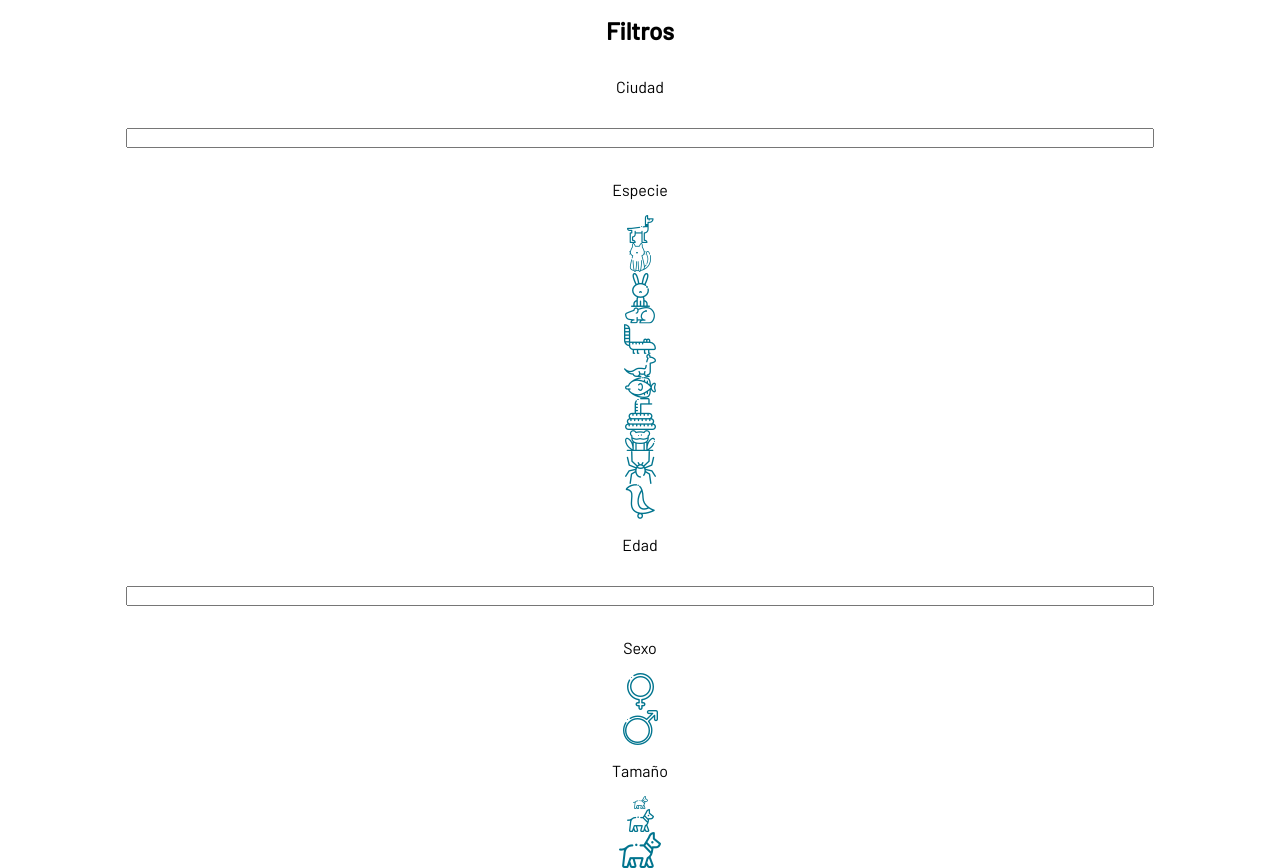
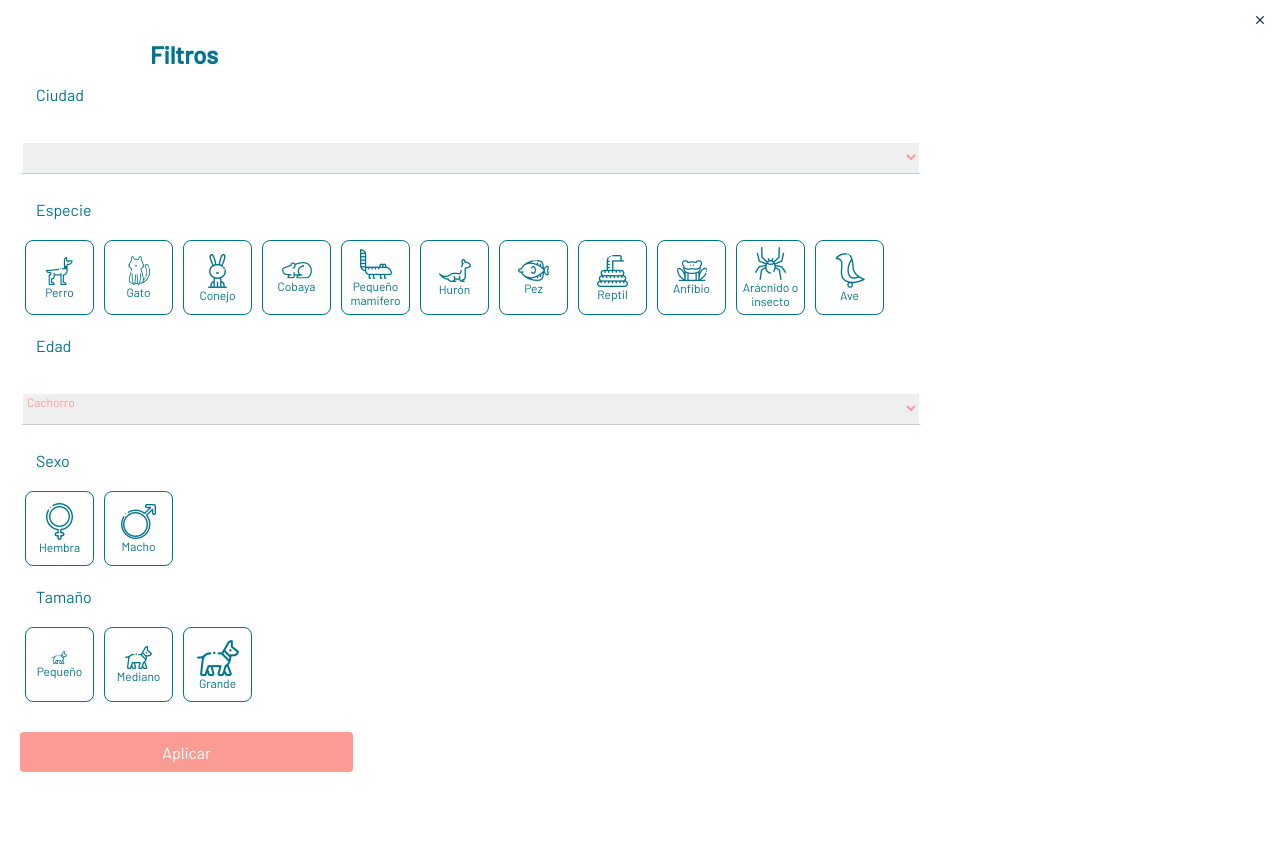
Before and after one commit to davidsotelo26/protectora-front, a React (Create React App) app: page /filter in a window 1280 px wide. After the commit the page ends 800 px from the top, so only its background shows below. Built offline with nearby package versions, Linux system fonts and the light colour scheme.

Commit message:
Pagina Filtros 1.1

```diff
--- a/src/App.scss
+++ b/src/App.scss
@@ -8,8 +8,9 @@
 }
 
 html, body, #root, .App {
-  width: 390px;
+  width: 94vw;
   height: auto;
+  margin-left: 5px;
 }
 
 ::-webkit-scrollbar {
--- a/src/Components/navbar/navbar.scss
+++ b/src/Components/navbar/navbar.scss
@@ -1,6 +1,6 @@
 
 .navbar{
-    width: 390px;
+    width: 94vw;
     height: 7vh;
 
     display: flex;
--- a/src/Pages/filtrosBusqueda/Filtros.jsx
+++ b/src/Pages/filtrosBusqueda/Filtros.jsx
@@ -1,47 +1,138 @@
 import React, { useState } from "react";
+import { useNavigate } from 'react-router-dom';
 import "./Filtros.scss";
 const iconos = require.context("../../assets", true);
 
-function Filtros({ onSearch, t }) {
-    const [searchTerm, setSearchTerm] = useState("");
+function Filtros() {
+    const [searchTerm, setSearchTerm] = useState({ city: "", especies: "", edad: "", genre: "", size: "" });
+    const navigate = useNavigate();
+
+    const finishSearch = () => {
+        console.log(searchTerm);
+    };
+
+    const handleButtonSize = (value) => {
+        setSearchTerm({ ...searchTerm, size: value })
+    };
+
+    const handleButtonGenre = (value) => {
+        setSearchTerm({ ...searchTerm, genre: value })
+    };
+
+    const handleButtonSpecie = (value) => {
+        setSearchTerm({ ...searchTerm, especies: value })
+    };
 
     const handleSearch = (event) => {
         const value = event.target.value;
-        setSearchTerm(value);
-        onSearch(value);
+        setSearchTerm({ ...searchTerm, [event.target.name]: value });
     };
+    const handleButtonClick = () => {
+        navigate('/logincover');
+    }
+
     return (
+        <div id="filter-container">
+            <button className="close-btn" onClick={handleButtonClick}>
+                <img src={iconos("./cerrar.png")} alt="Cerrar" />
+            </button>
+
             <div id="filter">
                 <h2 id="f-title">Filtros</h2>
                 <p className="f-para">Ciudad</p>
-                <input className="f-input"
+                <select className="f-input"
                     type="text"
-                value={searchTerm}
-                onChange={handleSearch} />
+                    name="city"
+                    onChange={handleSearch}>
+
+                </select>
+
                 <p className="f-para">Especie</p>
-            <img className="f-img" src={iconos("./Primarios/perrop.png")} alt="" />
-            <img className="f-img" src={iconos("./Primarios/cat.png")} alt="" />
-            <img className="f-img" src={iconos("./Primarios/conejo.png")} alt="" />
-            <img className="f-img" src={iconos("./Primarios/067Hamster.png")} alt="" />
-            <img className="f-img" src={iconos("./Primarios/CoatiCopy.png")} alt="" />
-            <img className="f-img" src={iconos("./Primarios/huron.png")} alt="" />
-            <img className="f-img" src={iconos("./Primarios/fish2.png")} alt="" />
-            <img className="f-img" src={iconos("./Primarios/snake.png")} alt="" />
-            <img className="f-img" src={iconos("./Primarios/anfibio.png")} alt="" />
-            <img className="f-img" src={iconos("./Primarios/aracnido.png")} alt="" />
-            <img className="f-img" src={iconos("./Primarios/ave.png")} alt="" />
+                <div className="f-b-filters" >
+                    <button id="f-btn__especie" onClick={() => handleButtonSpecie("Perro")}>
+                        <img className="f-img" src={iconos("./Primarios/perrop.png")} alt="perro" />
+                        Perro
+                    </button>
+                    <button id="f-btn__especie" onClick={() => handleButtonSpecie("Gato")}>
+                        <img className="f-img" src={iconos("./Primarios/cat.png")} alt="gato" />
+                        Gato
+                    </button>
+                    <button id="f-btn__especie" onClick={() => handleButtonSpecie("Conejo")}>
+                        <img className="f-img" src={iconos("./Primarios/conejo.png")} alt="conejo" />
+                        Conejo
+                    </button>
+                    <button id="f-btn__especie" onClick={() => handleButtonSpecie("Cobaya")}>
+                        <img className="f-img" src={iconos("./Primarios/067Hamster.png")} alt="cobaya" />
+                        Cobaya
+                    </button>
+                    <button id="f-btn__especie" onClick={() => handleButtonSpecie("Pequeño mamifero")}>
+                        <img className="f-img" src={iconos("./Primarios/CoatiCopy.png")} alt="coati" />
+                        Pequeño mamifero
+                    </button>
+                    <button id="f-btn__especie" onClick={() => handleButtonSpecie("Huron")}>
+                        <img className="f-img" src={iconos("./Primarios/huron.png")} alt="huron" />
+                        Hurón
+                    </button>
+                    <button id="f-btn__especie" onClick={() => handleButtonSpecie("Pez")}>
+                        <img className="f-img" src={iconos("./Primarios/fish2.png")} alt="pez" />
+                        Pez
+                    </button>
+                    <button id="f-btn__especie" onClick={() => handleButtonSpecie("Reptil")}>
+                        <img className="f-img" src={iconos("./Primarios/snake.png")} alt="reptil" />
+                        Reptil
+                    </button>
+                    <button id="f-btn__especie" onClick={() => handleButtonSpecie("Anfibio")}>
+                        <img className="f-img" src={iconos("./Primarios/anfibio.png")} alt="anfibio" />
+                        Anfibio
+                    </button>
+                    <button id="f-btn__especie" onClick={() => handleButtonSpecie("Aracnido o insecto")}>
+                        <img className="f-img" src={iconos("./Primarios/aracnido.png")} alt="aracnido" />
+                        Arácnido o insecto
+                    </button>
+                    <button id="f-btn__especie" onClick={() => handleButtonSpecie("Ave")}>
+                        <img className="f-img" src={iconos("./Primarios/ave.png")} alt="ave" />
+                        Ave
+                    </button>
+                </div>
                 <p className="f-para">Edad</p>
-            <input className="f-input"
+                <select className="f-input"
                     type="text"
-                value={searchTerm}
-                onChange={handleSearch}/>
+                    name="edad"
+                    onChange={handleSearch} >
+                    <option value="cachorro">Cachorro</option>
+                    <option value="joven">Joven</option>
+                    <option value="adulto">Adulto</option>
+                </select>
                 <p className="f-para">Sexo</p>
-            <img className="f-img" src={iconos("./Primarios/female.png")} alt="" />
-            <img className="f-img" src={iconos("./Primarios/male.png")} alt="" />
+                <div className="f-b-filters">
+                    <button id="f-btn__genre" onClick={() => handleButtonGenre("Female")}>
+                        <img className="f-img" src={iconos("./Primarios/female.png")} alt="female" />
+                        Hembra
+                    </button>
+                    <button id="f-btn__genre" onClick={() => handleButtonGenre("Male")}>
+                        <img className="f-img" src={iconos("./Primarios/male.png")} alt="male" />
+                        Macho
+                    </button>
+                </div>
                 <p className="f-para">Tamaño</p>
-            <img className="f-img" src={iconos("./Primarios/group.png")} alt="" />
-            <img className="f-img" src={iconos("./Primarios/groupCopy.png")} alt="" />
-            <img className="f-img" src={iconos("./Primarios/groupCopy2.png")} alt="" />
+                <div className="f-b-filters">
+                    <button id="f-btn__size" onClick={() => handleButtonSize("S")}>
+                        <img className="f-img" src={iconos("./Primarios/group.png")} alt="small" />
+                        Pequeño
+                    </button>
+                    <button id="f-btn__size" onClick={() => handleButtonSize("M")}>
+                        <img className="f-img" src={iconos("./Primarios/groupCopy.png")} alt="middle" />
+                        Mediano
+                    </button>
+                    <button id="f-btn__size" onClick={() => handleButtonSize("L")}>
+                        <img className="f-img" src={iconos("./Primarios/groupCopy2.png")} alt="large" />
+                        Grande
+                    </button>
+                </div>
+                <div id="f-span">
+                    <span onClick={finishSearch}>Aplicar</span>
+                </div>
+            </div>
         </div>
     )
 }
--- a/src/Pages/filtrosBusqueda/Filtros.scss
+++ b/src/Pages/filtrosBusqueda/Filtros.scss
@@ -1,24 +1,151 @@
-#filter{
-    width: 100vw;
-    height: 80%;
-    display: flex;
-    flex-direction: column;
-    align-items: center;
-    justify-content: center;
+#filter-container {
 
-    #f-title{
-        font-size: 1.5rem;
-        font-weight: bold;
-        margin: 1rem;
+    margin-top: 40px;
+
+    .close-btn {
+        width: 30px;
+        height: 30px;
+        position: absolute;
+        top: 0;
+        right: 0;
+        background: none;
+        border: none;
+        font-size: 1.5em;
+        margin: 5px;
     }
 
-    .f-input{
-        margin: 1rem;
-        width: 80%;
+    #filter {
+        width: 90vw;
+        height: 95vh;
+        display: flex;
+        flex-direction: column;
+        align-items: flex-start;
+        margin-top: 1rem;
+
+        #f-title {
+            font-size: 1.5rem;
+            font-weight: bold;
+            color: rgb(1 116 142);
+            margin-left: 130px;
+        }
+
+        .f-input {
+            width: 70vw;
+            height: 30px;
+            margin-bottom: 10px;
+            border: 3px solid white;
+            border-bottom: 1px solid rgb(189 210 214);
+            margin-top: 20px;
+            font-size: 12px;
+            align-items: start;
+            color: rgb(250 156 147);
+        }
+
+        .f-para {
+            font-size: 1rem;
+            margin: 1rem;
+            color: rgb(1 116 142);
+            text-align: left;
+        }
+
+        .f-b-filters {
+            display: flex;
+            flex-direction: row;
+            align-items: center;
+            flex-wrap: wrap;
+            justify-content: flex-start;
+        }
+
+        #f-btn {
+            width: 67px;
+            height: 73px;
+            margin: 5px;
+            font-size: 12px;
+            display: flex;
+            flex-direction: column;
+            align-items: center;
+            justify-content: center;
+            border-radius: 8px;
+            border: 1px solid rgb(1, 116, 142);
+            background-color: white;
+            color: rgb(1, 116, 142);
+
+            &__especie {
+                width: 67px;
+                height: 73px;
+                margin: 5px;
+                font-size: 12px;
+                display: flex;
+                flex-direction: column;
+                align-items: center;
+                justify-content: center;
+                border-radius: 8px;
+                border: 1px solid rgb(1, 116, 142);
+                background-color: white;
+                color: rgb(1, 116, 142);
+
+                &:hover {
+                    border: 1px solid rgb(250 156 147);
+                    background-color: white;
+                    color: rgb(250 156 147);
+                }
+            }
+
+            &__genre {
+                width: 67px;
+                height: 73px;
+                margin: 5px;
+                font-size: 12px;
+                display: flex;
+                flex-direction: column;
+                align-items: center;
+                justify-content: center;
+                border-radius: 8px;
+                border: 1px solid rgb(1, 116, 142);
+                background-color: white;
+                color: rgb(1, 116, 142);
+
+                &:hover {
+                    border: 1px solid rgb(250 156 147);
+                    background-color: white;
+                    color: rgb(250 156 147);
+                }
+            }
+
+            &__size {
+                width: 67px;
+                height: 73px;
+                margin: 5px;
+                font-size: 12px;
+                display: flex;
+                flex-direction: column;
+                align-items: center;
+                justify-content: center;
+                border-radius: 8px;
+                border: 1px solid rgb(1, 116, 142);
+                background-color: white;
+                color: rgb(1, 116, 142);
+
+                &:hover {
+                    border: 1px solid rgb(250 156 147);
+                    background-color: white;
+                    color: rgb(250 156 147);
+                }
+            }
+        }
+
     }
+    #f-span{
+        width: 333px;
+        height: 40px;
+        margin-top: 25px;
+        border-radius: 4px;
+        display: flex;
+        color: white;
+        background-color: rgb(250 156 147);
+        align-items: center;
+        justify-content: center;
+        font-size: 16px;
 
-    .f-para{
-        font-size: 1rem;
-        margin: 1rem;
     }
 }
```
Also changed, not shown: src/Services/Api.jsx (added, +10 -0 lines), src/Services/Api.js (deleted). Lines whose indentation alone changed are shown as unchanged.
